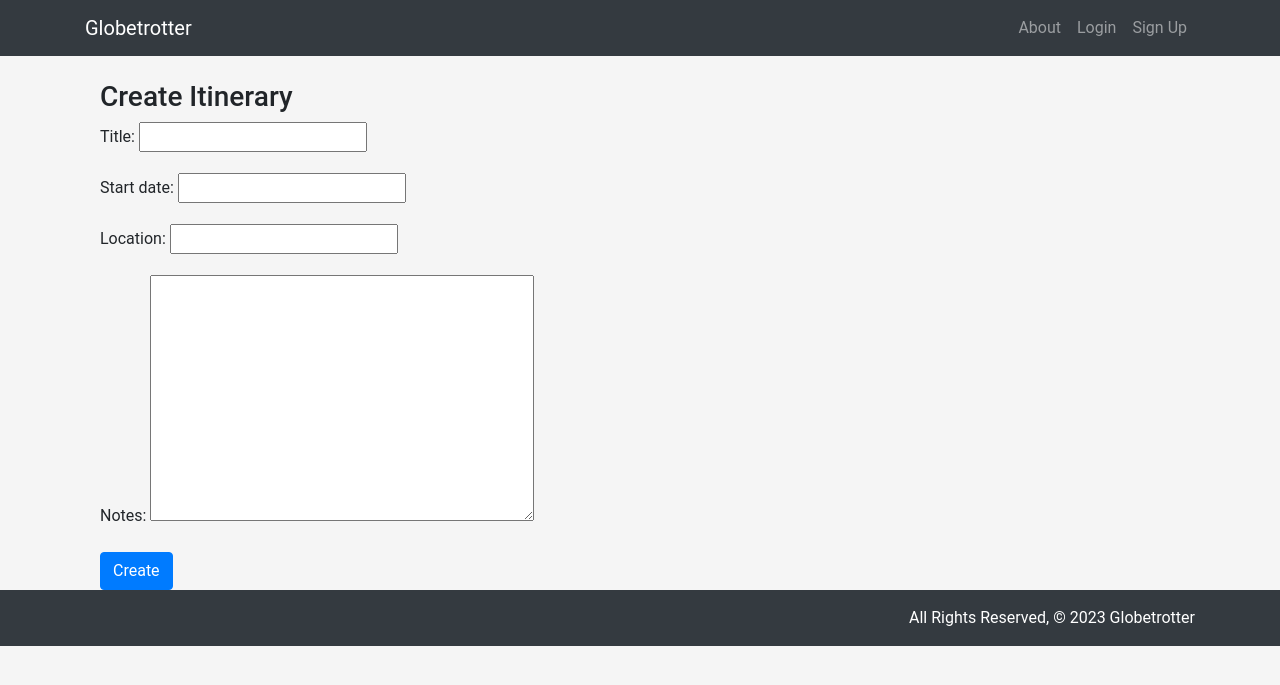
After one commit to whuang214/Globetrotter, a Django app: page /itineraries/create/ in a window 1280 px wide. The commit adds this page. Shown: the top 685 px of the page. Run offline with Django 3.2, Linux system fonts and the light colour scheme.

Commit message:
fix crud pages

```diff
--- a/main_app/templates/base.html
+++ b/main_app/templates/base.html
@@ -48,10 +48,14 @@
             </li>
             {% if user.is_authenticated %}
             <li class="nav-item">
-              <a href="" class="nav-link">Add Itinerary</a>
+              <a href="{% url 'create_itinerary' %}" class="nav-link"
+                >Add Itinerary</a
+              >
             </li>
             <li class="nav-item">
-              <a href="" class="nav-link">Show Itineraries</a>
+              <a href="{% url 'index_itinerary' %}" class="nav-link"
+                >Show Itineraries</a
+              >
             </li>
             <li class="nav-item">
               <a href="{% url 'logout' %}" class="nav-link">Logout</a>
--- /dev/null
+++ b/main_app/templates/itineraries/create.html
@@ -0,0 +1,10 @@
+{% extends 'base.html' %} {% block content %}
+<div class="container">
+  <h3>Create Itinerary</h3>
+
+  <form method="post">
+    {% csrf_token %} {{ form.as_p }}
+    <button type="submit" class="btn btn-primary">Create</button>
+  </form>
+</div>
+{% endblock %}
--- a/main_app/templates/itineraries/detail.html
+++ b/main_app/templates/itineraries/detail.html
@@ -1,7 +1,7 @@
 {% extends 'base.html' %} {% block content %}
 <div>
-  <h3>{{ itinerary.name }}</h3>
-  <p>{{ itinerary.description }}</p>
+  <h3>{{ itinerary.title }}</h3>
+  <p>{{ itinerary.location }}</p>
   <!-- Display other itinerary details here -->
 </div>
 {% endblock %}
--- a/main_app/urls.py
+++ b/main_app/urls.py
@@ -7,13 +7,23 @@ urlpatterns = [
     path("signup/", views.SignUpView.as_view(), name="signup"),
     path("login/", views.LoginView.as_view(), name="login"),
     path("logout/", views.LogoutView.as_view(), name="logout"),
-    path("itineraries/", views.ItineraryIndex.as_view(), name="index"),
-    path("itineraries/<int:pk>/", views.ItineraryDetail.as_view(), name="detail"),
-    path("itineraries/create/", views.ItineraryCreate.as_view(), name="create"),
+    path("itineraries/", views.ItineraryIndex.as_view(), name="index_itinerary"),
     path(
-        "itineraries/<int:pk>/update/", views.ItineraryUpdate.as_view(), name="update"
+        "itineraries/<int:pk>/",
+        views.ItineraryDetail.as_view(),
+        name="detail_itinerary",
     ),
     path(
-        "itineraries/<int:pk>/delete/", views.ItineraryDelete.as_view(), name="delete"
+        "itineraries/create/", views.ItineraryCreate.as_view(), name="create_itinerary"
+    ),
+    path(
+        "itineraries/<int:pk>/update/",
+        views.ItineraryUpdate.as_view(),
+        name="update_itinerary",
+    ),
+    path(
+        "itineraries/<int:pk>/delete/",
+        views.ItineraryDelete.as_view(),
+        name="delete_itinerary",
     ),
 ]
--- a/main_app/views.py
+++ b/main_app/views.py
@@ -65,7 +65,7 @@ class ItineraryIndex(ListView):
         user = self.request.user
 
         # Filter items based on the user
-        queryset = TravelItinerary.objects.filter(user=user)
+        queryset = TravelItinerary.objects.filter(users=user)
         return queryset
 
 
@@ -78,13 +78,12 @@ class ItineraryDetail(DetailView):
 class ItineraryCreate(CreateView):
     model = TravelItinerary
     template_name = "itineraries/create.html"
-    fields = "__all__"
-    success_url = reverse_lazy("index")
+    fields = ["title", "start_date", "location", "notes"]
+    success_url = reverse_lazy("index_itinerary")
 
-    # TODO - set the user field to the currently logged in user
-    # def form_valid(self, form):
-    #     form.instance.user = self.request.user
-    #     return super().form_valid(form)
+    def form_valid(self, form):
+        form.instance.user = self.request.user
+        return super().form_valid(form)
 
 
 class ItineraryUpdate(UpdateView):
```
Also changed, not shown: main_app/models.py (+7 -14 lines), main_app/templates/itineraries/index.html (+9 -5 lines).
